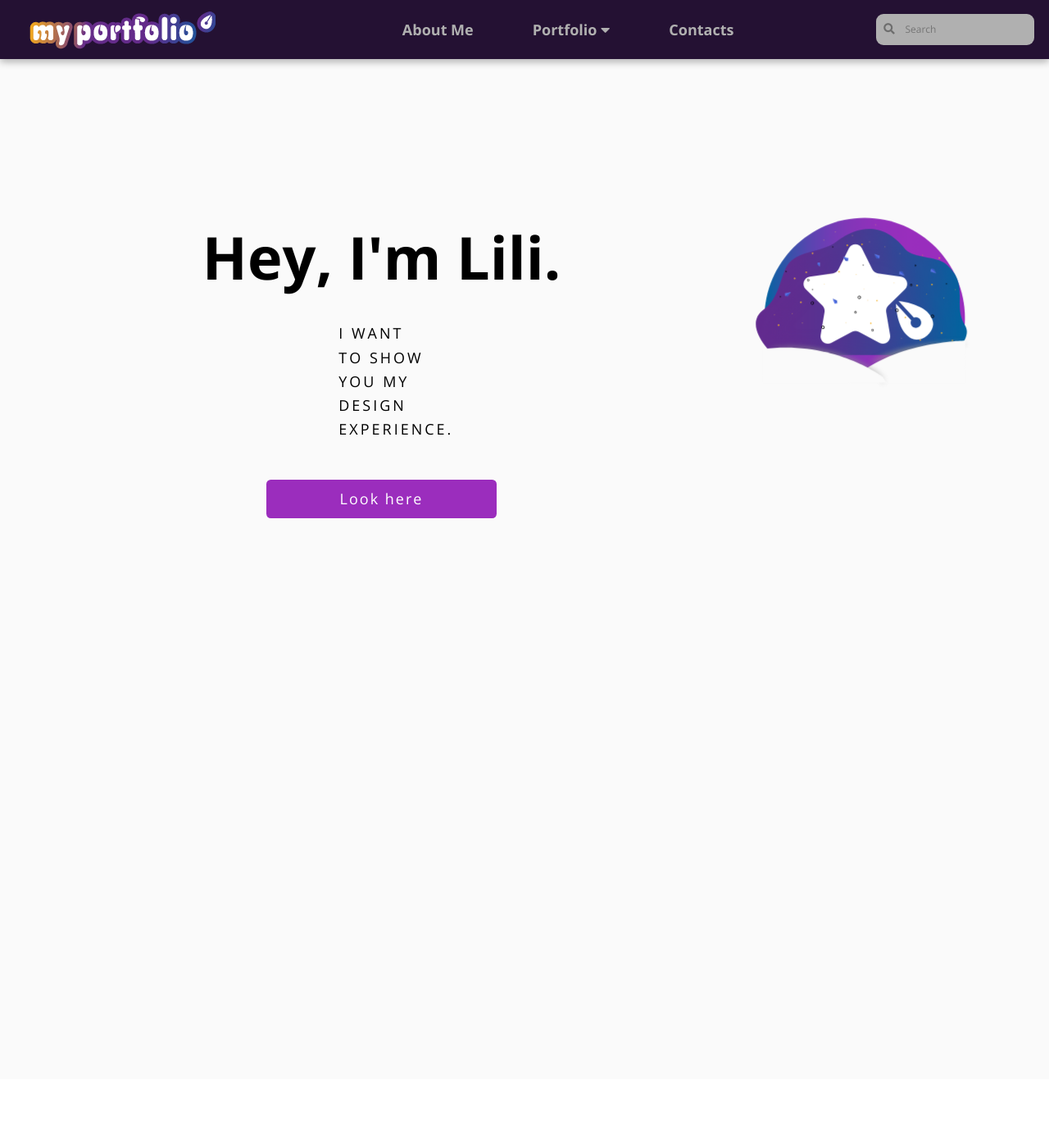
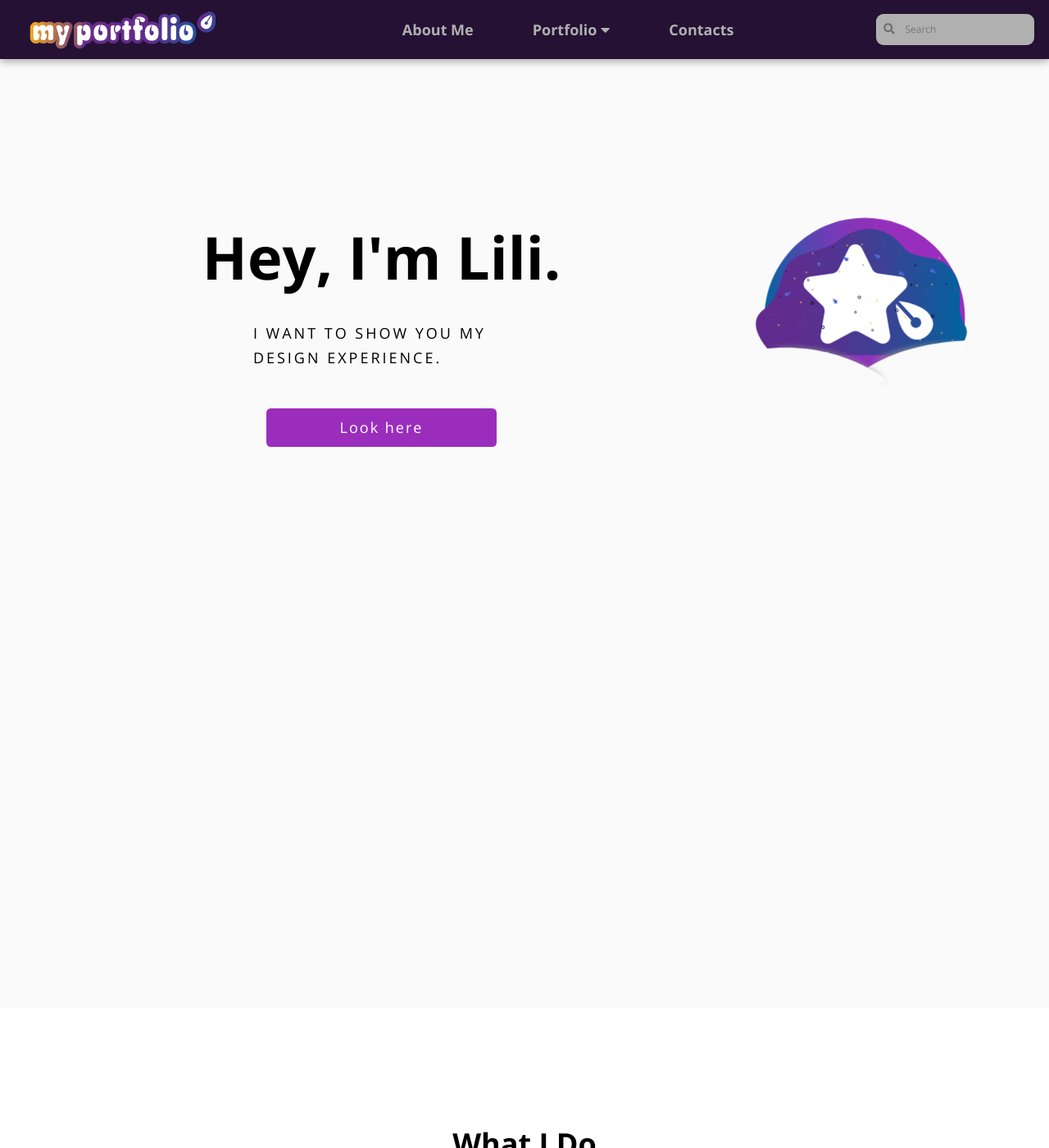
Before and after one commit to LiliyaMilanova/myportfolio, a Jekyll site: the page built from index.html, in a window 1280 px wide and 1400 px high. Shown: the whole window at 82% size. Built offline with Jekyll 4.4.1, drawn with Linux system fonts in a browser that asks for light colours; nearby versions of some CDN libraries.

Commit message:
Update styles.css

```diff
--- a/css/styles.css
+++ b/css/styles.css
@@ -38,7 +38,7 @@ body {
     color: rgb(0, 0, 0);
     text-transform: uppercase;
     letter-spacing: 3px;
-    width:20%;
+    width:60%;
 }
 
 .info {
```
